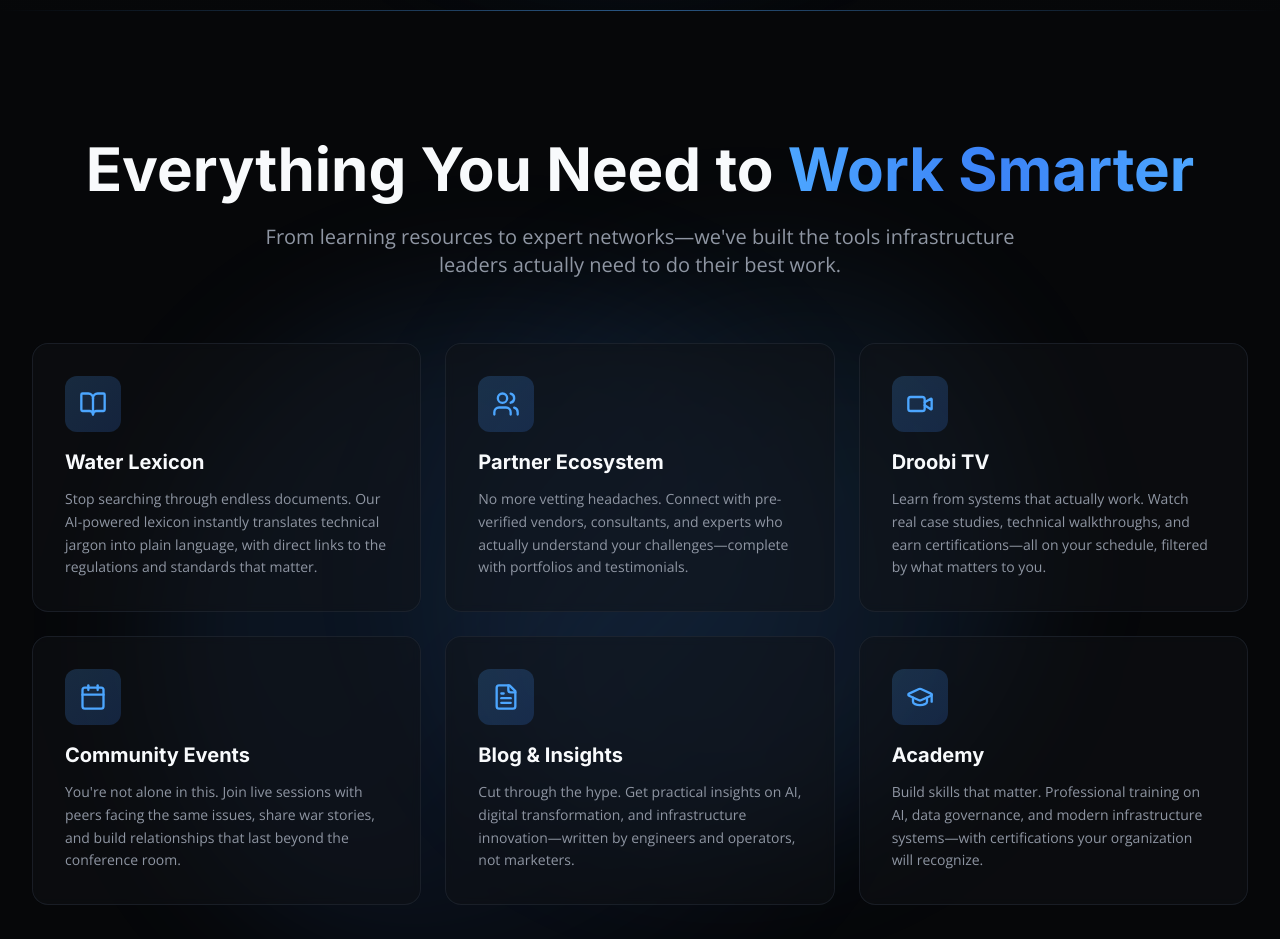
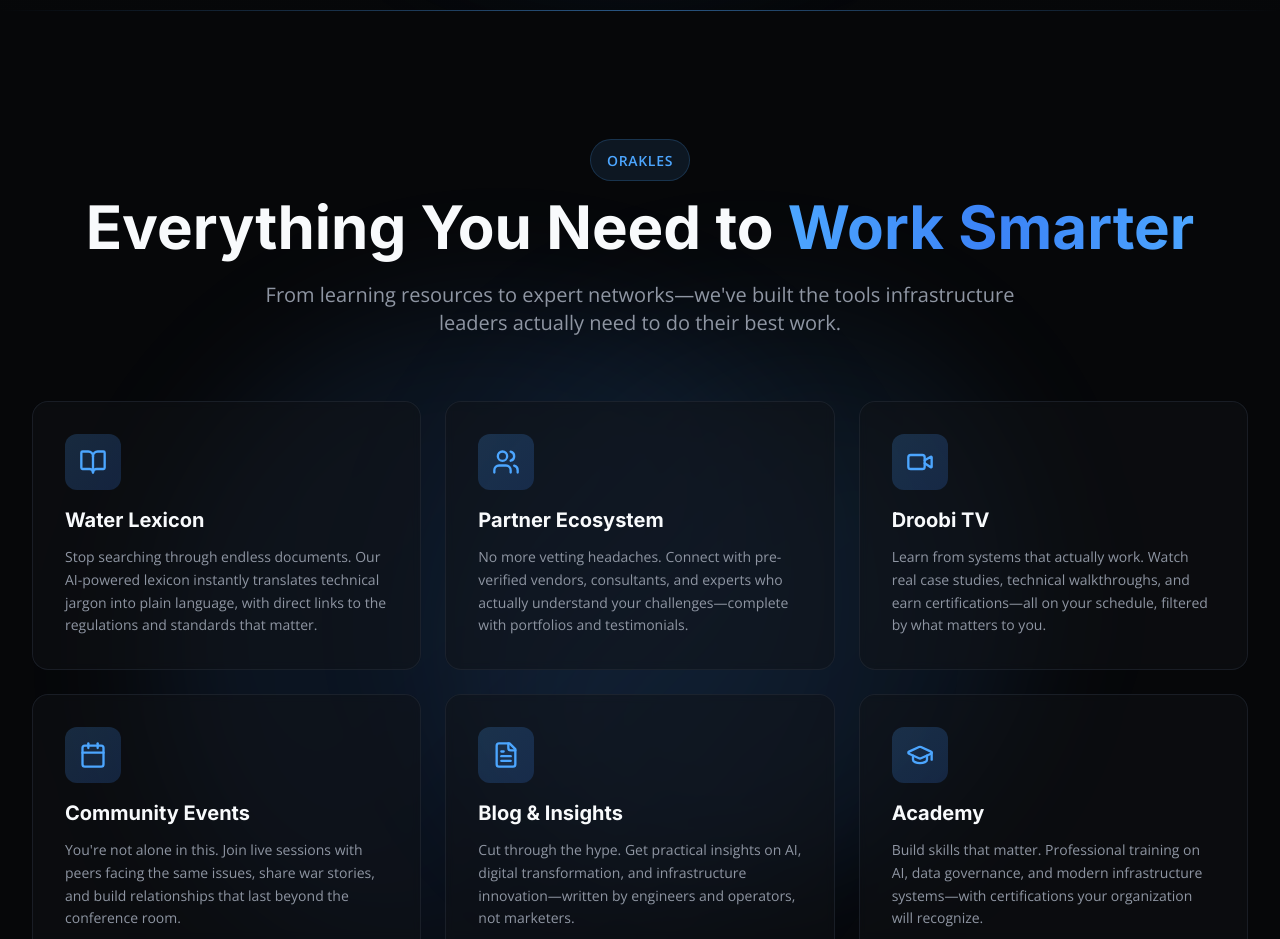
Before and after one commit to APAS2025/apaslabs, a React (Vite) app: page / in a window 1280 px wide. Shown: the part 4920-5859 px from the top of the page. Built offline with nearby package versions, Linux system fonts and the light colour scheme.

Commit message:
Add Orakles branding

```diff
--- a/src/components/AICapabilitiesSection.tsx
+++ b/src/components/AICapabilitiesSection.tsx
@@ -54,6 +54,9 @@ export const AICapabilitiesSection = () => {
       <div className="relative z-10 max-w-7xl mx-auto px-4 sm:px-6 lg:px-8">
         {/* Header */}
         <div className="text-center mb-16">
+          <div className="inline-block mb-4 px-4 py-2 rounded-full bg-primary/10 border border-primary/20">
+            <span className="text-primary font-semibold text-sm uppercase tracking-wider">Orakles</span>
+          </div>
           <h2 className="text-4xl sm:text-5xl md:text-6xl font-bold text-foreground mb-6 leading-tight">
             Everything You Need to{" "}
             <span className="bg-gradient-to-r from-primary via-blue-500 to-primary bg-clip-text text-transparent">
```
